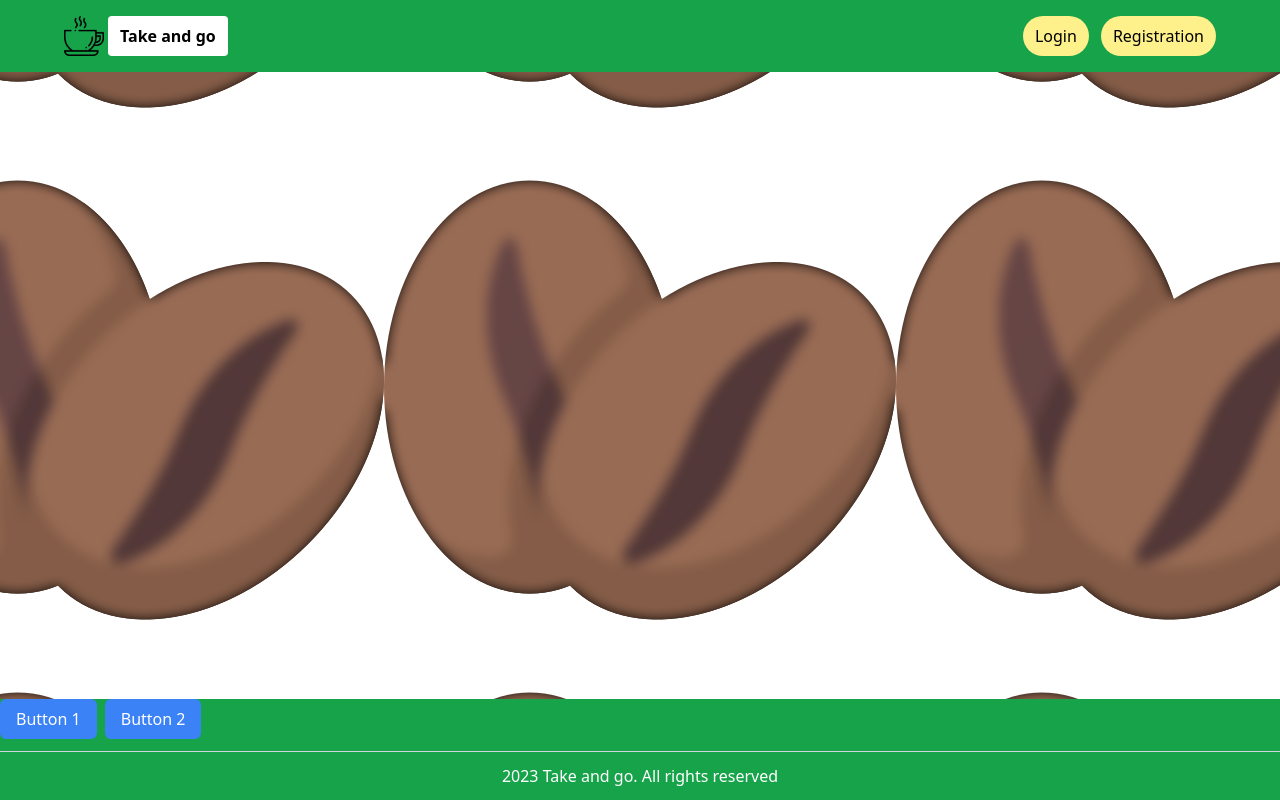
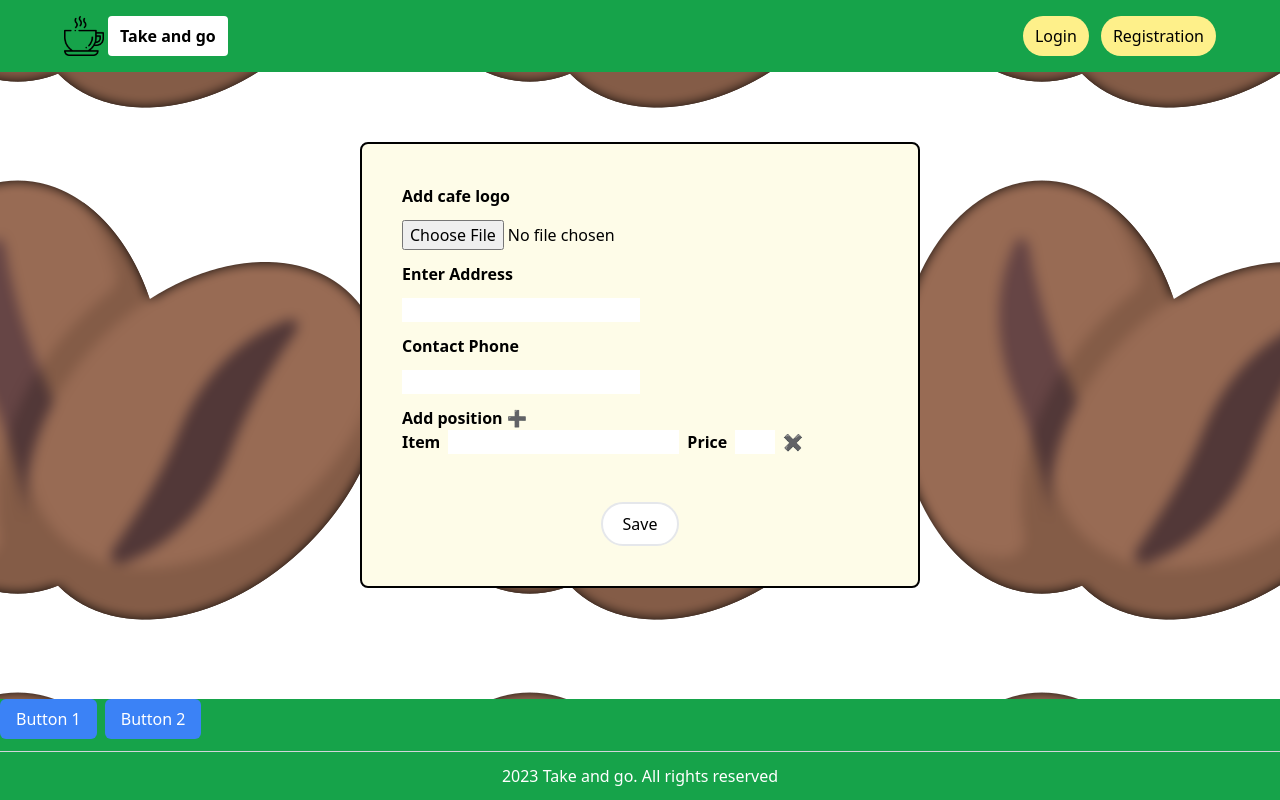
Before and after one commit to DenysBBK/coffee-app, a Vue app: page /cafe-profile/1 in a window 1280 px wide. Built offline with nearby package versions, Linux system fonts and the light colour scheme.

Commit message:
Add cafe profile

```diff
--- a/src/components/CafePage.vue
+++ b/src/components/CafePage.vue
@@ -1,5 +1,132 @@
 <template>
-    <div>
-        CAFE PAGE
+    <div class='container mx-auto max-w-xl px-2'>
+        <base-alert :show="showAlert" :alertType="typeOfAlert" >
+            <p>{{ alertText }}</p>
+        </base-alert>
+        <transition name="profile" mode="out-in">
+            <form class='border-2 border-black rounded-lg p-10 bg-yellow-50'
+            @submit.prevent="saveChanges" v-if="!profileUpdated">
+                <div class="flex pb-10 flex-col gap-y-3">
+                        <label for="photo"><b>Add cafe logo</b></label>
+                        <input type="file" id="photo">
+                        <label for="place"><b>Enter Address</b></label>
+                        <input class="w-1/2" type="text" id="place" v-model.trim="cafeAddress">
+                        <label for="phone"><b>Contact Phone</b></label>
+                        <input class="w-1/2" type="text" id="phone" v-model.trim="phone">
+                        <div>
+                            <button type="button" @click="addPosition"><b>Add position</b> ➕</button>
+                            <div class="flex gap-x-2 pb-2" v-for="(item, index) in positions" :key="index">
+                                <label :for="'pos'+index"><b>Item</b></label>
+                                <input type="text" :id="'pos'+index" v-model="item.name">
+                                <label :for="'price'+index"><b>Price</b></label>
+                                <input class="w-10" type="text" :id="'price'+index" v-model="item.price">
+                                <button type="button" @click="deletePosition(index)">✖️</button>
+                            </div>
+                        </div>
+                </div>
+                <div class="flex justify-center">
+                    <button @click="saveChanges" type="button"
+                     class='rounded-full bg-white border-2 border-gray py-2 px-5
+                     hover:text-white hover:bg-yellow-400'
+                    >Save</button>
+                </div>
+            </form>
+        </transition>
+        <transition name="profile" mode="out-in">
+            <div v-if="profileUpdated" class='border-2 border-black rounded-lg p-10 bg-yellow-50'>
+                <div class="flex flex-col gap-y-5">
+                    <div class="avatar rounded-full flex items-center justify-center">
+                        <img class="avatar__image" src="../../images/photo.jpg" />
+                    </div>
+                    <div>
+                        <p><b>Cafe name:</b> {{ name }}</p>
+                        <p><b>Address:</b> {{ cafeAddress }}</p>
+                        <p><b>Contact phone:</b> {{ phone }}</p>
+                    </div>
+                    <p><b>Available positions:</b></p>
+                    <table>
+                        <thead>
+                            <tr>
+                                <th>Item</th>
+                                <th>Price</th>
+                            </tr>
+                        </thead>
+                        <tbody>
+                        <tr v-for="item in positions" :key="item.name">
+                            <td>{{ item.name }}</td>
+                            <td>{{ item.price }}</td>
+                        </tr>
+                        </tbody>
+                    </table>
+                </div>
+                <div class="flex justify-center">
+                    <button @click="updateProfile" type="button"
+                    class='rounded-full bg-white border-2 border-gray py-2 px-5 mt-5 center
+                    hover:text-white hover:bg-yellow-400 '>Update profile
+                    </button>
+                </div>
+            </div>
+        </transition>
     </div>
 </template>
+<script>
+import alertMixin from '../components/mixins/alert.js'
+export default{
+    mixins:[alertMixin],
+    data(){
+        return{
+            name:'Aroma',
+            cafeAddress:'',
+            phone:'',
+            positions:[{
+                name:'',
+                price:''
+            }],
+            profileUpdated:false
+        }
+    },
+    methods:{
+        addPosition(){
+            console.log('Adde new position');
+            this.positions.push({
+                name:'',
+                price:''
+            })
+            console.log(this.positions)
+        },
+        deletePosition(index){
+            this.positions.splice(index, 1)
+        },
+        saveChanges(){
+            this.profileUpdated = true
+            console.log('Form is submitted');
+            this.useAlert('success', 'Changes saved')
+        },
+        updateProfile(){
+            console.log('Update')
+            this.profileUpdated = false
+        },
+    }
+}
+</script>
+<style scoped>
+.profile-enter-from{
+  opacity: 0;
+  transform: translateX(30px);
+}
+.profile-leave-to{
+  opacity: 0;
+  transform: translateX(-30px);
+}
+.profile-enter-active{
+  transition: all 0.3s ease-out;
+}
+.profile-leave-active{
+  transition: all 0.3s ease-in;
+}
+.profile-enter-to,
+.profile-leave-from{
+  opacity: 1;
+  transform: translateX(0);
+}
+</style>
--- a/src/components/LoginPage.vue
+++ b/src/components/LoginPage.vue
@@ -85,7 +85,7 @@ export default{
 
 
 
-                actionPayload.type === 'users' ? this.$router.replace(`/user-profile/${this.uid}`) : this.$router.replace('/cafe-profile')
+                actionPayload.type === 'users' ? this.$router.replace(`/user-profile/${this.uid}`) : this.$router.replace(`/cafe-profile/${this.uid}`)
 
 
             }catch(error){
--- a/src/components/TheHeader.vue
+++ b/src/components/TheHeader.vue
@@ -21,23 +21,23 @@
         <ul :class="showMenu ? 'flex' : 'hidden'"
             class=" flex-col mt-8  items-end md:flex  md:flex-row md:items-end gap-x-3 gap-y-2 md:mt-0">
             <li class='rounded-full bg-yellow-200 py-2 px-3 text-center
-             hover:text-white hover:bg-yellow-400' v-if="isLoggedIn">Profile</li>
+             hover:text-white hover:bg-yellow-400' v-if="isUserLoggedIn">Profile</li>
 
             <li class='rounded-full bg-yellow-200 py-2 px-3 text-center
-             hover:text-white hover:bg-yellow-400' v-if="isLoggedIn">Orders</li>
-            <router-link to="/login" v-if="!isLoggedIn">
+             hover:text-white hover:bg-yellow-400' v-if="isUserLoggedIn">Orders</li>
+            <router-link to="/login" v-if="!isUserLoggedIn">
                 <li class='rounded-full bg-yellow-200 py-2 px-3 text-center
                 hover:text-white hover:bg-yellow-400'>
                 Login
                 </li>
             </router-link>
-            <router-link to="/registration" v-if="!isLoggedIn">
+            <router-link to="/registration" v-if="!isUserLoggedIn">
                 <li class='rounded-full bg-yellow-200 py-2 px-3 text-center
                 hover:text-white hover:bg-yellow-400'>
                 Registration
                 </li>
             </router-link>
-            <button @click="logout" v-if="isLoggedIn">
+            <button @click="logout" v-if="isUserLoggedIn">
                 <li class='rounded-full bg-yellow-200 py-2 px-3 text-center
                 hover:text-white hover:bg-yellow-400'>
                 Logout
@@ -63,9 +63,9 @@ export default{
         }
     },
     computed:{
-    isLoggedIn(){
-      return this.$store.getters.isAuthenticated
-      console.log(this.$store.getters.isAuthenticated)
+    isUserLoggedIn(){
+      return this.$store.getters.isUserAuthenticated
+      console.log(this.$store.getters.isUserAuthenticated)
 
     }
     }
--- a/src/components/UserPage.vue
+++ b/src/components/UserPage.vue
@@ -37,8 +37,8 @@
 <transition name="profile" mode="out-in">
     <div v-if="profileUpdated" class='border-2 border-black rounded-lg p-10 bg-yellow-50'>
         <div class="flex flex-col gap-y-5">
-                <div>
-                    <img src="../../images/coffee-cup.png" class="max-w-100 max-h-10 object-contain">
+                <div class="avatar rounded-full flex items-center justify-center">
+                    <img class="avatar__image" src="../../images/photo.jpg" />
                 </div>
                 <div>
                     <p><b>Name:</b> {{ name }}</p>
@@ -129,7 +129,7 @@ export default{
        } else{
         this.name = this.getUserData.name;
         this.bank = this.getUserData.bank;
-        this.card = this.getUserData.card;
+        this.cardNumber = this.getUserData.card;
         this.phone = this.getUserData.phone;
         this.profileUpdated = true
        }
@@ -164,4 +164,6 @@ input[type="number"]::-webkit-outer-spin-button {
 }
 
 
+
+
 </style>
--- a/src/router/index.ts
+++ b/src/router/index.ts
@@ -22,7 +22,7 @@ const router = createRouter({
         { path: '/user-profile/:uid', component: UserPage, props:true,},
         { path: '/user-profile/:uid/history', component: UserHistory, props:true},
         { path: '/user-profile/:uid/orders', component:UserOrders,props:true},
-        { path: '/cafe-profile', component: CafePage}
+        { path: '/cafe-profile/:uid', component: CafePage, props:true}
   ]
 });
 
--- a/src/store/modules/auth/getters.ts
+++ b/src/store/modules/auth/getters.ts
@@ -4,7 +4,7 @@ export default{
     uid(state:any){
         return state.uid
     },
-    isAuthenticated(state:any){
+    isUserAuthenticated(state:any){
         return !!state.token
     },
 }
```
Also changed, not shown: images/photo.jpg (added).
